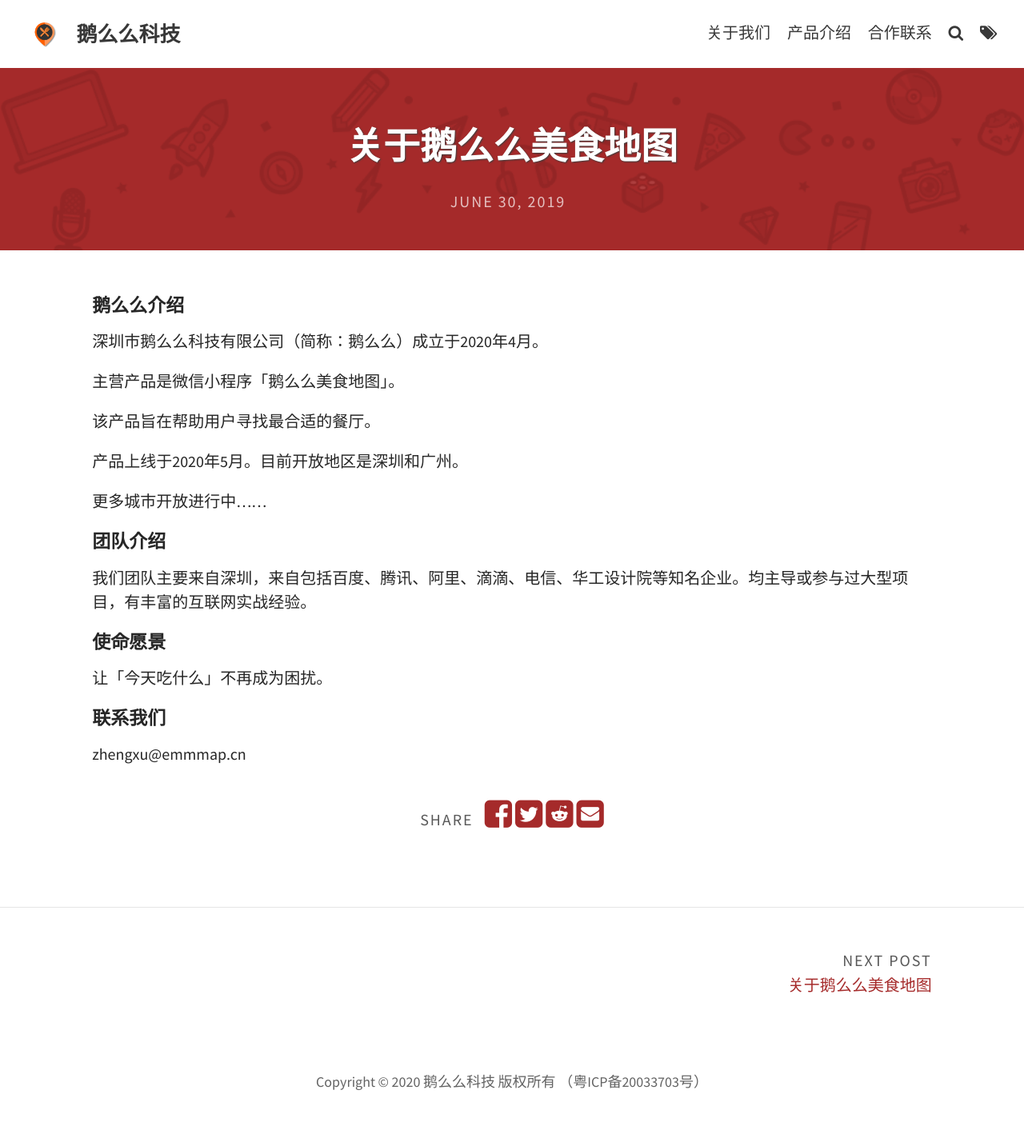
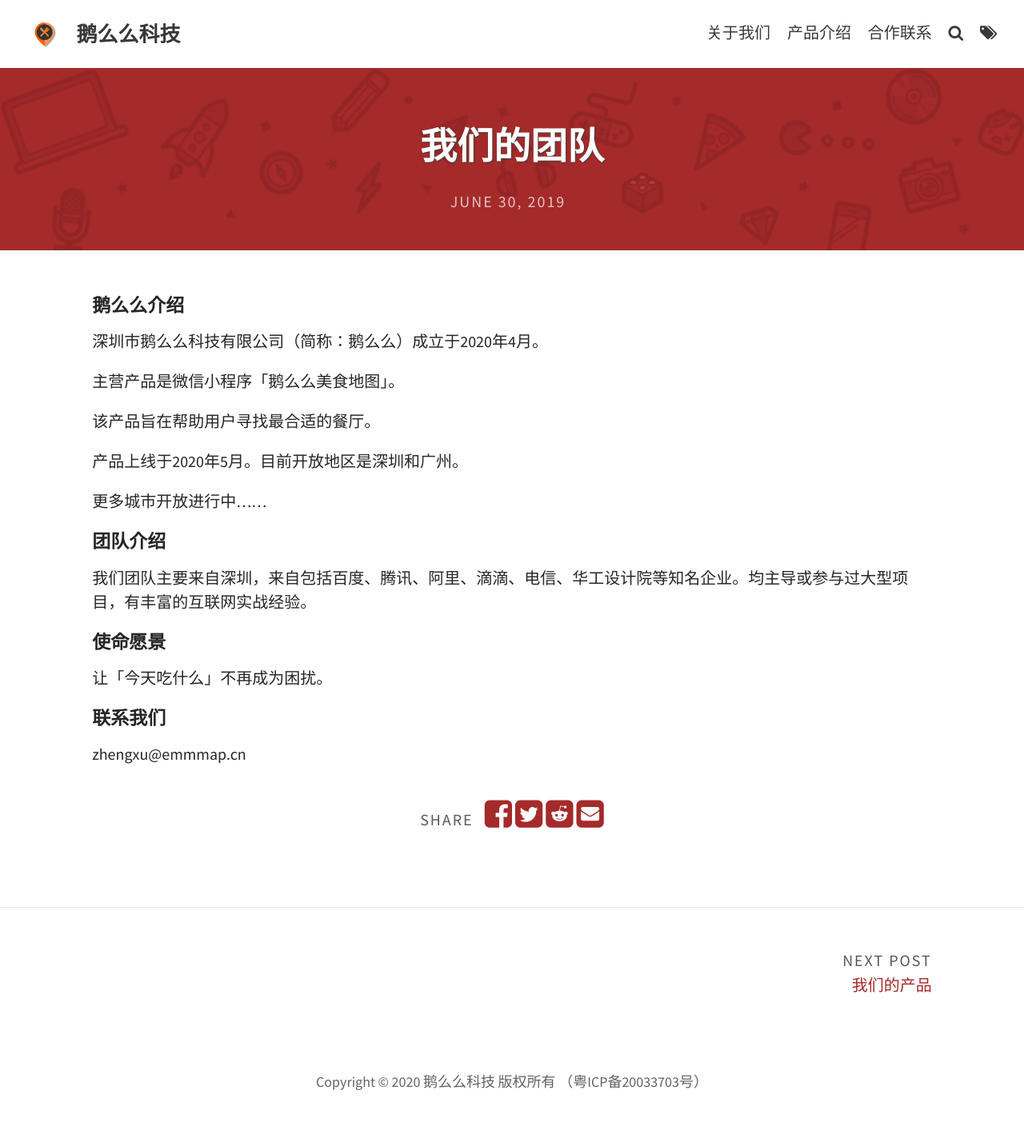
Before and after one commit to nanaezheng/nanae.github.io, a Jekyll site: the page built from _posts/2019-06-30-sample-post.md, in a window 1280 px wide. Shown: the whole page at 80% size. Built offline with Jekyll 4.4.1, drawn with Linux system fonts in a browser that asks for light colours.

Commit message:
first commit

```diff
--- a/_posts/2019-05-18-color-post.md
+++ b/_posts/2019-05-18-color-post.md
@@ -1,6 +1,6 @@
 ---
 layout: post
-title: 关于鹅么么美食地图
+title: 我们的产品
 color: brown
 author: emmmap
 excerpt_separator: <!--more-->
--- a/_posts/2019-06-30-sample-post.md
+++ b/_posts/2019-06-30-sample-post.md
@@ -1,6 +1,6 @@
 ---
 layout: post
-title: 关于鹅么么美食地图
+title: 我们的团队
 color: brown
 author: emmmap
 excerpt_separator: <!--more-->
```
